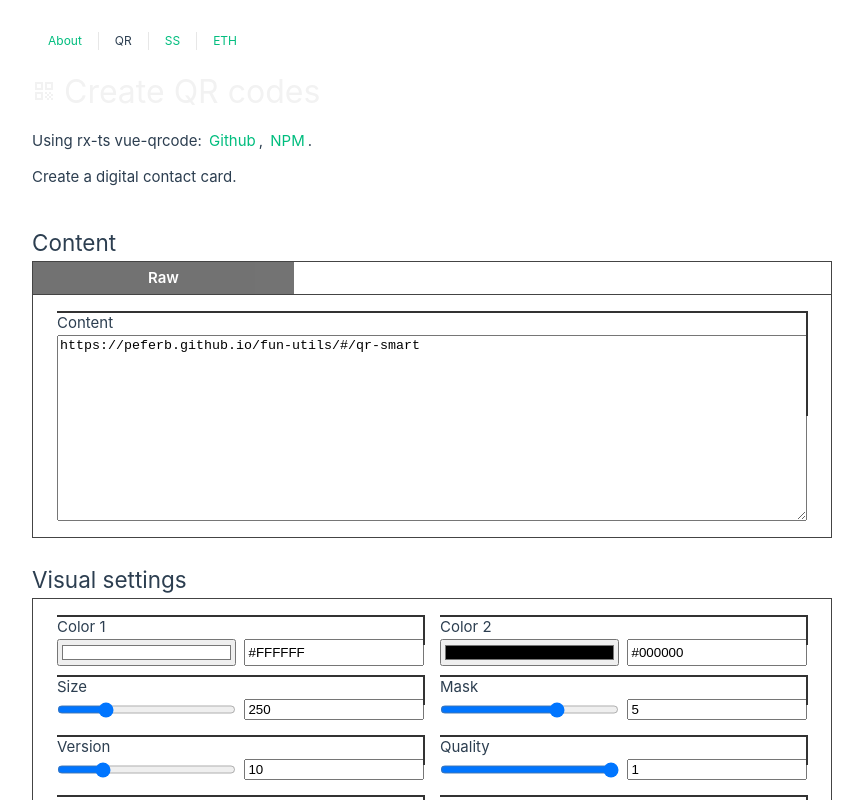
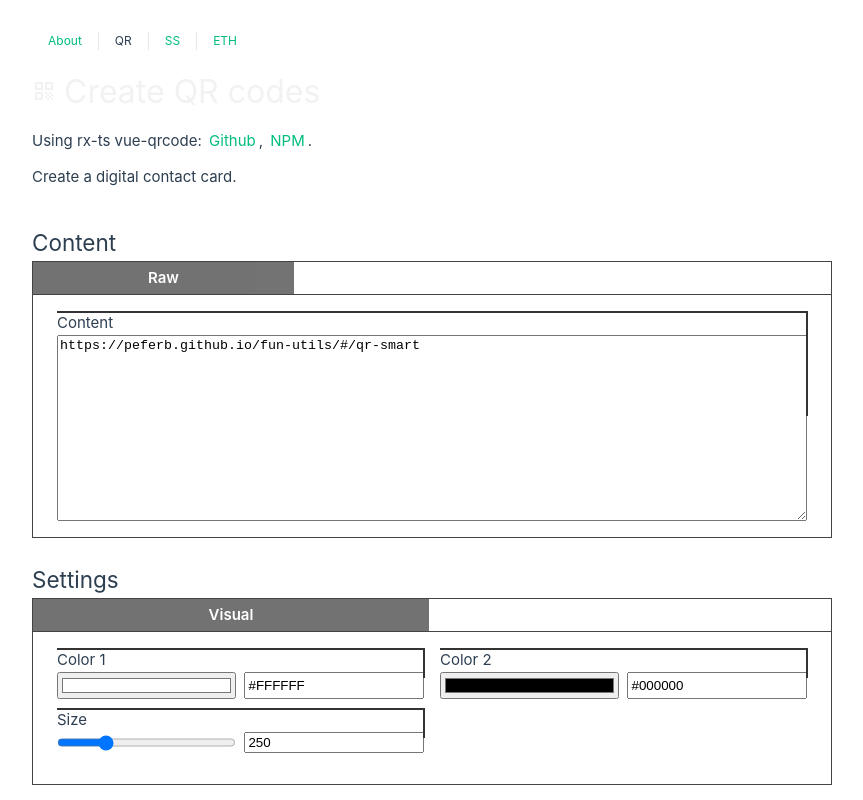
Before and after one commit to peferb/fun-utils, a Vue app: page /#/qr in a window 1280 px wide. Shown: the top 800 px of the page, without its empty margins (0-863 px from the left). Built offline with nearby package versions, Linux system fonts and the light colour scheme.

Commit message:
Break up QR settings into tabs

```diff
--- a/src/components/form/QRForm.vue
+++ b/src/components/form/QRFormatForm.vue
@@ -1,11 +1,7 @@
 <template>
   <Columns max-columns="two">
-    <ColorSelector id="input-color-1" label="Color 1" v-model="setting.color.light" />
-    <ColorSelector id="input-color-2" label="Color 2" v-model="setting.color.dark" />
-    <NumberRange id="input-width" label="Size" v-model="setting.width" />
     <NumberRange id="input-mask" label="Mask" v-model="setting.maskPattern" :min="1" :max="7" />
     <NumberRange id="input-version" label="Version" v-model="setting.version" :min="1" :max="40" />
-    <NumberRange id="input-quality" label="Quality" type="float" v-model="setting.quality" :min="0" :max="1" />
     <ErrorCorrectionLevelSelector id="input-correction-level" v-model="setting.errorCorrectionLevel" />
     <FileTypeSelector id="file-type-selector" label="Filetype" v-model="setting.filetype" />
   </Columns>
@@ -13,7 +9,6 @@
 
 <script setup>
 import {defineModel} from 'vue'
-import ColorSelector from '@/components/form/ColorSelector.vue'
 import ErrorCorrectionLevelSelector from '@/components/form/ErrorCorrectionLevelSelector.vue'
 import FileTypeSelector from '@/components/form/FileTypeSelector.vue'
 import NumberRange from '@/components/form/NumberRange.vue'
@@ -21,14 +16,8 @@ import Columns from '@/components/Columns.vue'
 
 const setting = defineModel({
   option: {
-    color: {
-      light: '#FFFFFF',
-      dark: '#000000'
-    },
-    width: 250,
     maskPattern: 1,
     version: 1,
-    quality: 1,
     errorCorrectionLevel: 'H',
     filetype: 'image/png',
   }
--- /dev/null
+++ b/src/components/form/QRVisualForm.vue
@@ -0,0 +1,24 @@
+<template>
+  <Columns max-columns="two">
+    <ColorSelector id="input-color-1" label="Color 1" v-model="setting.color.light" />
+    <ColorSelector id="input-color-2" label="Color 2" v-model="setting.color.dark" />
+    <NumberRange id="input-width" label="Size" v-model="setting.width" />
+  </Columns>
+</template>
+
+<script setup>
+import {defineModel} from 'vue'
+import ColorSelector from '@/components/form/ColorSelector.vue'
+import NumberRange from '@/components/form/NumberRange.vue'
+import Columns from '@/components/Columns.vue'
+
+const setting = defineModel({
+  option: {
+    color: {
+      light: '#FFFFFF',
+      dark: '#000000'
+    },
+    width: 250,
+  }
+})
+</script>
--- a/src/views/QRView.vue
+++ b/src/views/QRView.vue
@@ -34,14 +34,17 @@
     </Tabs>
 
     <!-- TODO make these settings hidden toggable -->
-    <h2>Visual settings</h2>
-    <!-- TODO remove broken "quality" -->
-    <!-- TODO break up in tabs "visual" and "format" -->
-    <!-- visual = [color1, color2, size] -->
-    <!-- format = the rest -->
-    <div class="box">
-      <QRForm v-model="qrSettings" />
-    </div>
+    <h2>Settings</h2>
+    <Tabs
+      v-model="selectedTabs.qr"
+      :tabs="qrTabs">
+      <QRVisualForm
+        v-if="selectedTabs.qr === 'Visual'"
+        v-model="qrSettings"/>
+      <QRFormatForm
+        v-if="selectedTabs.qr === 'Format'"
+        v-model="qrSettings" />
+    </Tabs>
 
     <h2>QR Code</h2>
     <!-- TODO make wrapping div resizable and the qr movable inside of it -->
@@ -55,7 +58,6 @@
         :color="qrSettings.color"
         :margin="0"
         :type="qrSettings.filetype"
-        :quality="qrSettings.quality"
         @change="val => dataUrl.data = val"
       />
     </div>
@@ -89,16 +91,18 @@ import PageTitle from '@/components/PageTitle.vue'
 import IconQRCode1 from '@/components/icons/IconQRCode1.vue'
 import VueQrcode from 'vue-qrcode'
 import ContactForm from '@/components/form/ContactForm.vue'
-import QRForm from '@/components/form/QRForm.vue'
+import QRFormatForm from '@/components/form/QRFormatForm.vue'
 import Tabs from '@/components/Tabs.vue'
 import TextField from '@/components/form/TextField.vue'
 import WIFIForm from '@/components/form/WIFIForm.vue'
+import QRVisualForm from '@/components/form/QRVisualForm.vue'
 
 const errorCorrectionLevel = inject('errorCorrectionLevel')
 const rawInput = ref('https://peferb.github.io/fun-utils/#/qr-smart')
 const showQrContent = ref(false)
 const contentTabs = ref(['Raw', 'VCard', 'WIFI'])
-const selectedTabs = ref({content: 'Raw', qr: 'Visual'})
+const qrTabs = ref(['Visual', 'Format'])
+const selectedTabs = ref({ content: 'Raw', qr: 'Visual' })
 
 const content = computed(() => selectedTabs.value.content === 'raw' ? rawInput.value
   : selectedTabs.value.content === 'vcard' ? standardisedVCardString.value
@@ -115,7 +119,7 @@ const qrSettings = ref({
   },
   errorCorrectionLevel: errorCorrectionLevel.LOW.short,
   filetype: 'image/png',
-  quality: 1.0
+  quality: 1
 })
 
 const wifiSettings = ref({
```
